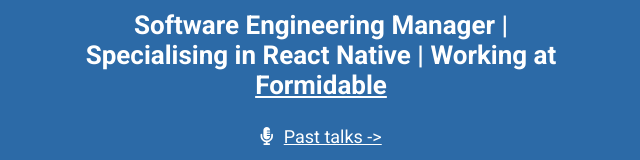
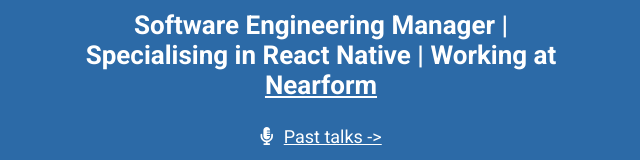
Before and after one commit to robwalkerco/robwalkerco.github.io, a Gatsby site: page / in a window 1280 px wide. Shown: the part 365-525 px from the top of the page, without its empty margins (319-959 px from the left). Built offline with nearby package versions, Linux system fonts and the light colour scheme; Gatsby itself is replaced by a stand-in of ours.

Commit message:
update employer

```diff
--- a/src/pages/index.tsx
+++ b/src/pages/index.tsx
@@ -36,8 +36,8 @@
           <h2>
             Software Engineering Manager | Specialising in React Native |
             Working at{" "}
-            <a href="https://formidable.com" target="_blank">
-              Formidable
+            <a href="https://www.nearform.com" target="_blank">
+              Nearform
             </a>
           </h2>
 
```
